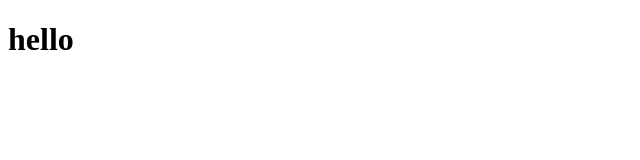
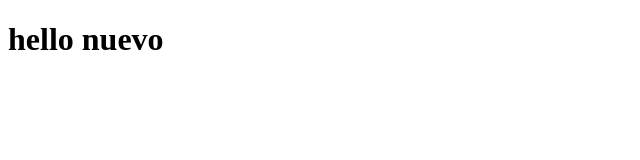
Before and after one commit to LvzbeI/gitHelloWorld, a plain HTML site: page index.html in a window 1280 px wide. Shown: the whole page, without its empty margins (0-640 px from the left). Drawn offline with Linux system fonts and the light colour scheme.

Commit message:
se modifico el index

```diff
--- a/index.html
+++ b/index.html
@@ -7,7 +7,7 @@
     <title>Hello Git</title>
 </head>
 <body>
-    <h1>hello</h1>
+    <h1>hello nuevo</h1>
 
 </body>
 </html>
```
